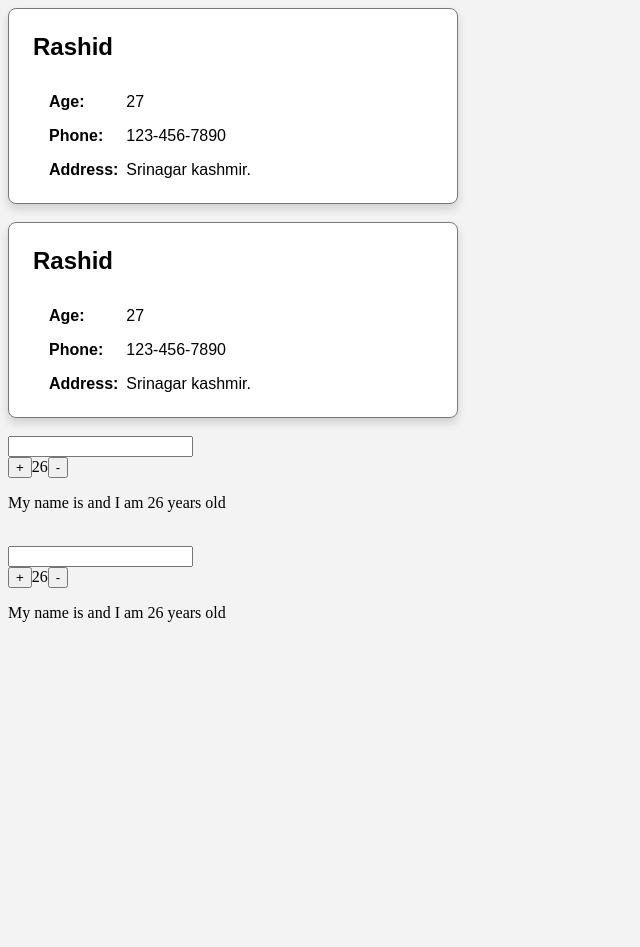
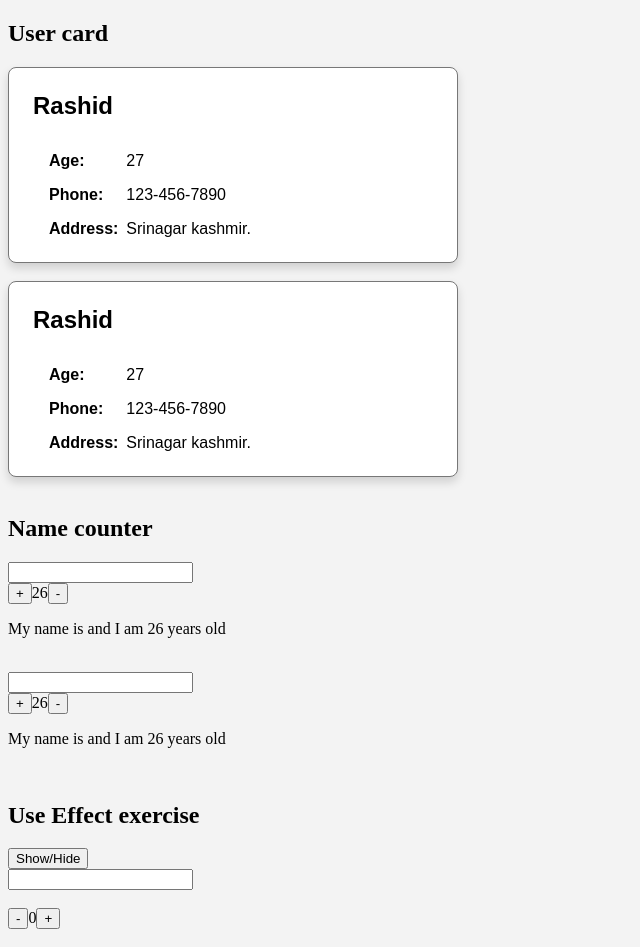
Before and after one commit to rashidyaqoob/upskill-reactjs, a React (Create React App) app: page / in a window 1280 px wide. Shown: the top 947 px of the page, without its empty margins (0-640 px from the left). Before the commit the page ends 800 px from the top, so only its background shows below. Built offline with nearby package versions, Linux system fonts and the light colour scheme.

Commit message:
LDT-560: Worked on UseEffect exercise

```diff
--- a/src/App.jsx
+++ b/src/App.jsx
@@ -1,14 +1,19 @@
+import React, { useState } from "react";
+
 import "./user.css";
 import user from "./user.json";
 import UserCard from "./components/UserCard";
 import { UserClassCard } from "./components/UserClassCard";
 import NameCounter from "./components/NameCounter";
 import { NameCounterClass } from "./components/NameCounterClass";
+import UseEffectHook from "./components/UseEffectHook";
 
 function App() {
-  console.log(user);
+  const [show, setShow] = useState(true);
+  const childComponent = show ? <UseEffectHook /> : "";
   return (
     <div className="App">
+      <h2>User card</h2>
       <UserCard
         name={user.name}
         age={user.age}
@@ -26,11 +31,19 @@ function App() {
       />
 
       <br />
-
+      <h2>Name counter </h2>
       <NameCounter />
       <br />
 
       <NameCounterClass />
+
+      <br />
+      <h2> Use Effect exercise</h2>
+
+      <button onClick={() => setShow((currentShow) => !currentShow)}>
+        Show/Hide
+      </button>
+      {childComponent}
     </div>
   );
 }
--- /dev/null
+++ b/src/components/UseEffectHook.jsx
@@ -0,0 +1,44 @@
+import { useEffect, useState } from "react";
+export default function UseEffectHook() {
+  const [age, setAge] = useState(0);
+  const [name, setName] = useState("");
+
+  useEffect(() => {
+    console.log("Re-render");
+  });
+  useEffect(() => {
+    console.log("Comp mounts");
+    return () => {
+      console.log("Comp unmounts");
+    };
+  }, []);
+
+  useEffect(() => {
+    const timeset = setTimeout(() => {
+      console.log(`My name is ${name}`);
+    }, 1000);
+
+    return () => clearTimeout(timeset);
+  }, [name]);
+
+  useEffect(() => {
+    document.title = name;
+  }, [name]);
+  return (
+    <div>
+      <input
+        type="text"
+        value={name}
+        onChange={(e) => setName(e.target.value)}
+      />
+      <br />
+      <br />
+      <button onClick={() => setAge((a) => a - 1)}>-</button>
+      {age}
+      <button onClick={() => setAge((a) => a + 1)}>+</button>
+      <br />
+      <br />
+      My name is {name} and I am {age} years old.
+    </div>
+  );
+}
--- a/src/components/UserClassCard.jsx
+++ b/src/components/UserClassCard.jsx
@@ -2,7 +2,6 @@ import React from "react";
 
 export class UserClassCard extends React.Component {
   render() {
-    console.log(this);
     return (
       <div class="card">
         <h2 class="name">{this.props.name}</h2>
```
